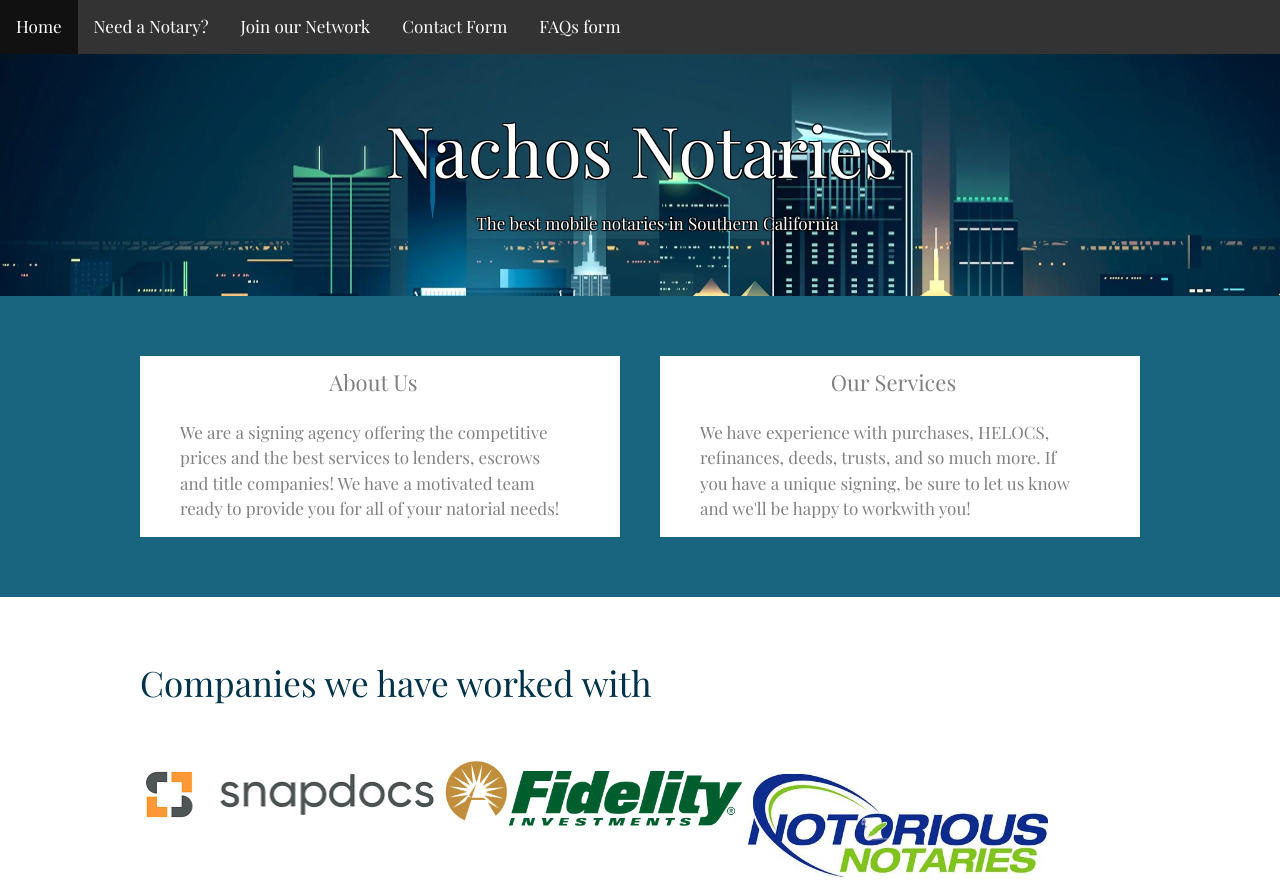
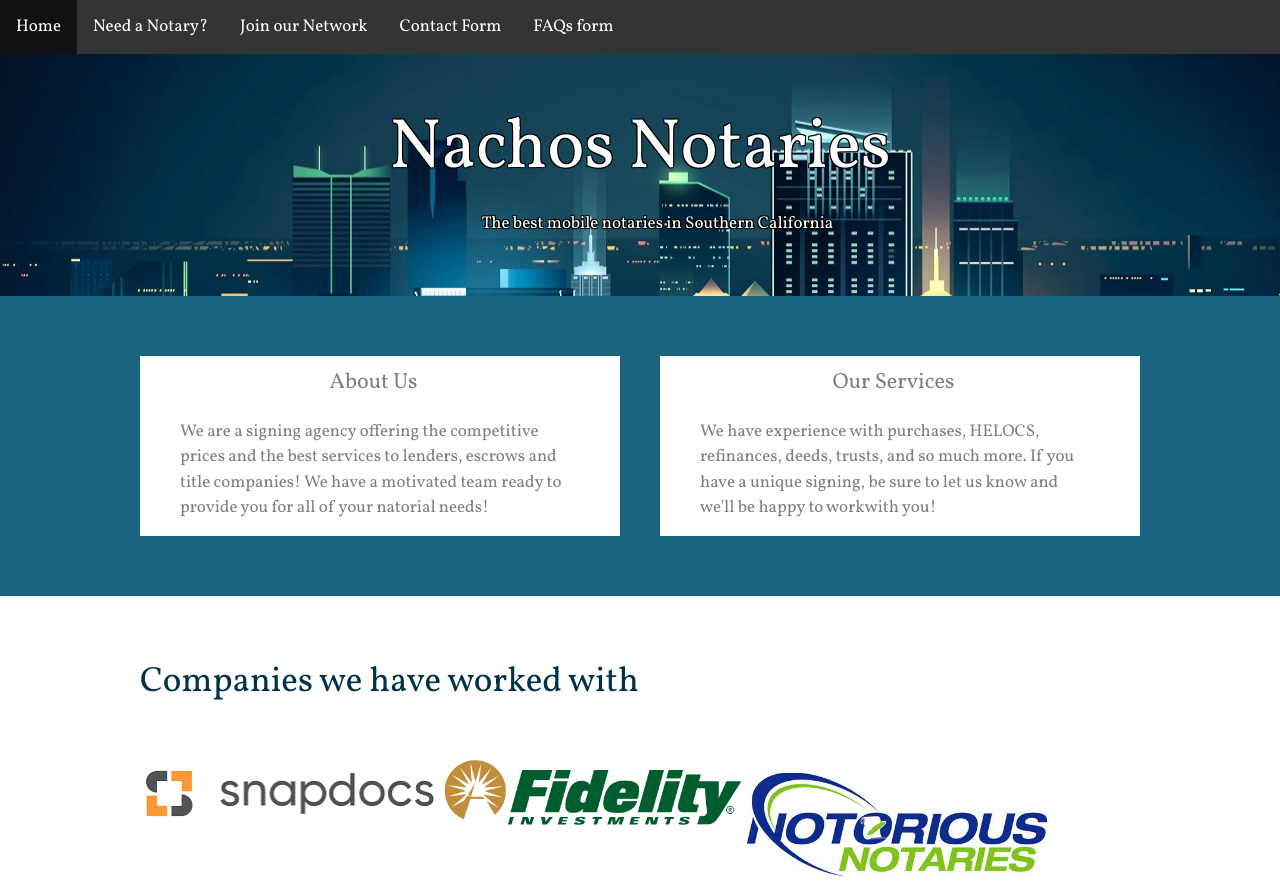
Before and after one commit to nacho481/NachoNotaries.github.io, a plain HTML site: page index.html in a window 1280 px wide. Shown: the top 888 px of the page. Drawn offline with nearby package versions, Linux system fonts and the light colour scheme.

Commit message:
Added new font.

```diff
--- a/index.html
+++ b/index.html
@@ -13,6 +13,12 @@
         rel="stylesheet"
     >
     <!-- Font 1 END -->
+
+    <!-- Font 2 -->
+    <link rel="preconnect" href="https://fonts.googleapis.com">
+    <link rel="preconnect" href="https://fonts.gstatic.com" crossorigin>
+    <link href="https://fonts.googleapis.com/css2?family=Vollkorn:ital,wght@0,400..900;1,400..900&display=swap" rel="stylesheet">
+    <!-- Font 2 END  -->
 
     <link rel="stylesheet" href="styles.css">
     <title>Home Page</title>
--- a/styles.css
+++ b/styles.css
@@ -30,8 +30,8 @@ body {
     /* Convention to make padding 0 on body to reset the default value to 0
     since it wraps around the content on the page */
     /* font-family: 'Caveat', cursive; */
-    font-family: 'Merriweather Sans', sans-serif;
-    font-family: 'Playfair Display', serif;
+    /* font-family: 'Playfair Display', serif; */
+    font-family: 'Vollkorn','Merriweather Sans', sans-serif;
     font-size: 17px;
     line-height: 1.5;
 }
```
